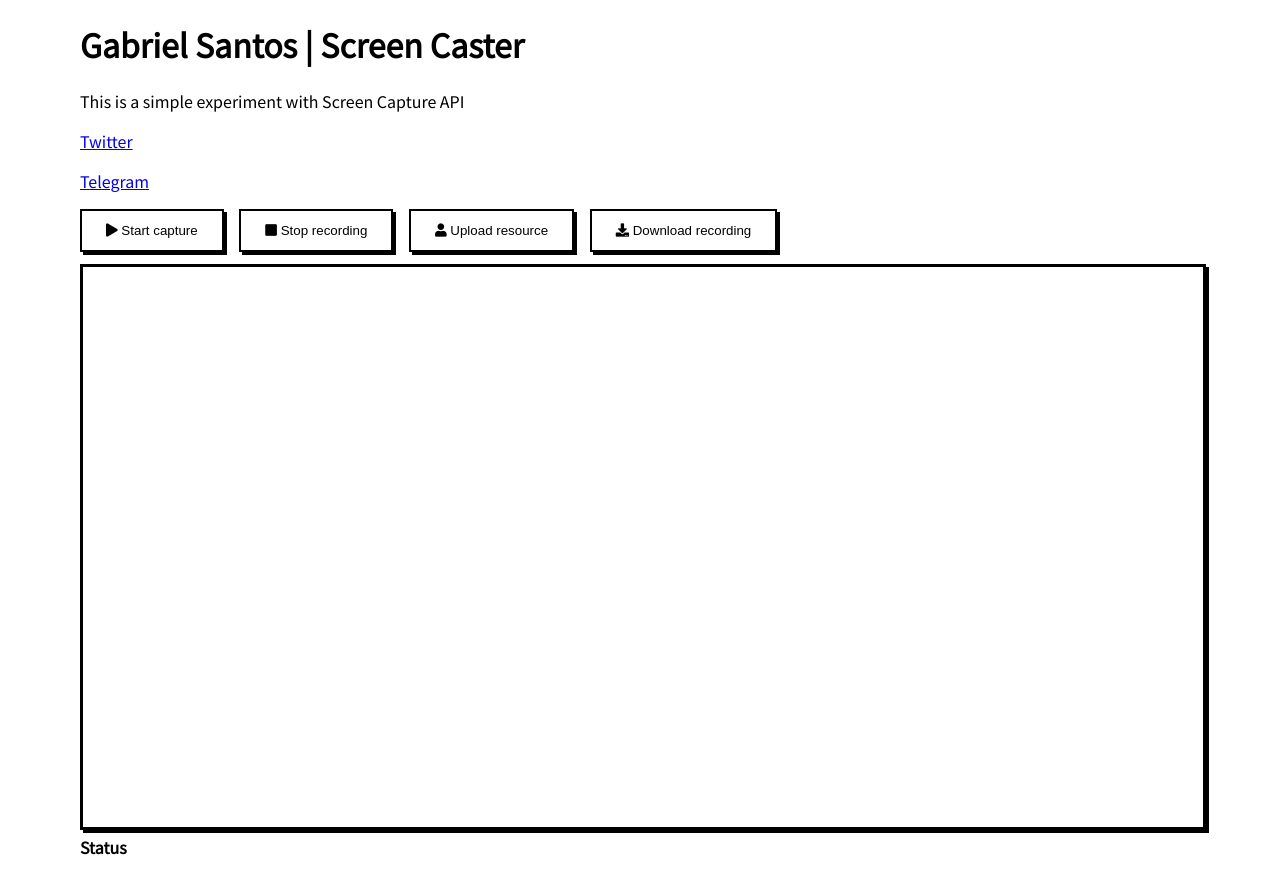
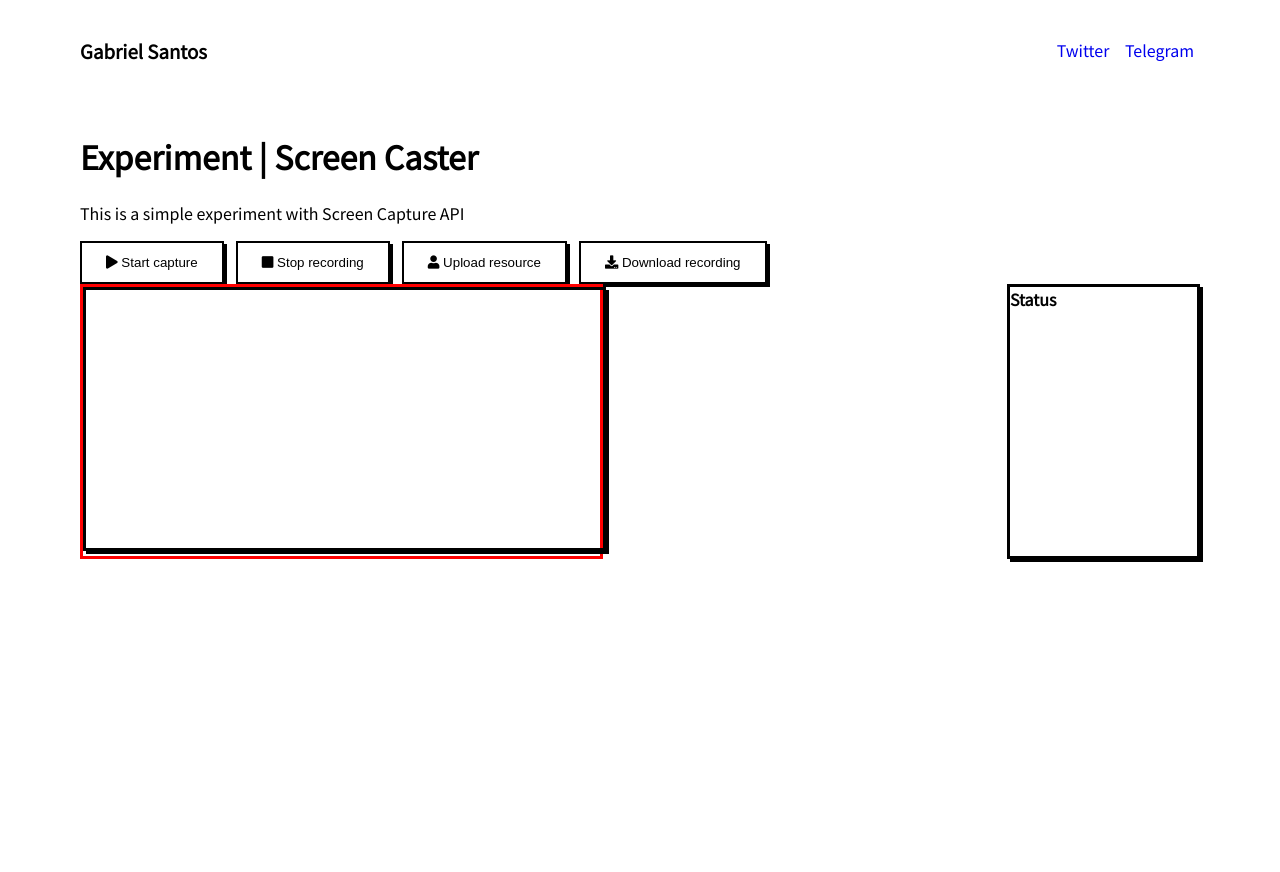
Before and after one commit to gabrieldocs/screen-caster, a plain HTML site: page index.html in a window 1280 px wide. After the commit the page ends 800 px from the top, so only its background shows below. Drawn offline with nearby package versions, Linux system fonts and the light colour scheme.

Commit message:
preparando estrutura do projeto

```diff
--- /dev/null
+++ b/dist/js/index.js
@@ -0,0 +1,103 @@
+// var user = document.getElementById("user")
+var video = document.getElementById("play")
+var videoElem = document.getElementById("video")
+var logElem = document.getElementById("log")
+var uploadElem = document.getElementById("uploadElem")
+var startElem = document.getElementById("start")
+var stopElem = document.getElementById("stop")
+var download = document.getElementById("download")
+let recorder, stream;
+let audioTrack, videoTrack;
+var user = false
+const gdmOptions = {
+    video: {
+        cursor: "always"
+    },
+    audio: {
+        echoCancellation: true,
+        noiseSuppression: true,
+        sampleRate: 44100
+    }
+}
+async function startCapture() {
+    logElem.innerHTML = "";
+    videoElem.classList.remove('hidden')
+    video.classList.add('hidden')
+    try {
+        navigator.mediaDevices.getDisplayMedia({video:true})
+            .then(displayStream =>{
+                [videoTrack] = displayStream.getVideoTracks()
+                navigator.mediaDevices.getUserMedia({audio: {
+                        echoCancellation: true,
+                        noiseSuppression: true,
+                        sampleRate: 44100
+                    }})
+                    .then(audioStream=>{
+                        [audioTrack] = audioStream.getAudioTracks()
+                        stream = new MediaStream([videoTrack, audioTrack])
+                        videoElem.srcObject = stream
+                        recorder = new MediaRecorder(stream)
+                        const chunks = []
+                        recorder.ondataavailable = e => {
+                            chunks.push(e.data)
+                        }
+                        recorder.onstop = e => {
+                            // console.log(chunks.length)
+                            videoElem.classList.add('hidden')
+                            video.classList.remove('hidden')
+                            const completed = new Blob(chunks, {type: chunks[0].type})
+                            video.src = URL.createObjectURL(completed)
+                            download.href = window.URL.createObjectURL(completed)
+                        }
+                        recorder.start()
+                        dumpOptionsInfo();
+                    })
+        })
+    } catch(err) {
+        console.error("Error: " + err);
+    }
+}
+
+function uploadVideoResource() {
+
+}
+
+function dumpOptionsInfo() {
+    const videoTrack = videoElem.srcObject.getVideoTracks()[0];
+
+    console.log = msg => logElem.innerHTML += `${msg}<br>`;
+    logElem.innerHTML = JSON.stringify(videoTrack.getSettings(), null, 2)
+    console.info("Track settings:");
+    console.info(JSON.stringify(videoTrack.getSettings(), null, 2));
+    console.info("Track constraints:");
+    console.info(JSON.stringify(videoTrack.getConstraints(), null, 2));
+}
+
+// function toggle(){
+//     if(user == false) {
+//         user = true
+//         videoElem.srcObject = navigator.mediaDevices.getUserMedia({video:true})
+//     }else {
+//         user = false
+//         videoElem.srcObject = stream
+//     }
+// }
+
+// toggleElem.addEventListener('click', toggle())
+function stopCapture(evt) {
+    console.log(evt)
+    let tracks = videoElem.srcObject.getTracks();
+    tracks.forEach(track => track.stop());
+    recorder.stop()
+    stream.getVideoTracks()[0].stop()
+    // videoElem.srcObject = null;
+}
+
+
+startElem.addEventListener("click", function(evt){
+    startCapture()
+}, false)
+
+stopElem.addEventListener("click", function(evt){
+    stopCapture()
+}, false)
--- a/index.html
+++ b/index.html
@@ -6,191 +6,40 @@
     <meta name="viewport" content="width=device-width, initial-scale=1.0">
     <title>Gabriel Santos | Screen Caster</title>
     <link rel="stylesheet" href="https://cdnjs.cloudflare.com/ajax/libs/font-awesome/5.15.3/css/all.min.css">
-
-    <style>
-        @import url("https://fonts.googleapis.com/css2?family=Noto+Sans+JP:wght@100;300;400&display=swap");
-        body {
-            font-family: 'Noto Sans JP', sans-serif;
-            margin: 0 10vh;
-            /* background-color: #212121;
-            color: white; */
-
-        }
-        button {
-            padding: 12px 24px;
-            border: solid 2px;
-            background-color: white;
-            box-shadow: 3px 3px;
-        }
-        button:hover {
-            cursor: pointer;
-        }
-        button  {
-            margin-right: 12px;
-        }
-        header {
-            margin-bottom: 12px;
-        }
-        main {
-            display: grid;
-            grid-template-columns: 6;
-            grid-template-rows: minmax(100px, auto);
-        }
-        main video {
-            border: solid rgb(0, 0, 0);
-            box-shadow: 3px 3px;
-
-        }
-        header, section {
-            grid-column-start: 1;
-            grid-column-end: 7;
-        }
-
-        .error {
-        color: red;
-        }
-
-        .warn {
-        color: orange;
-        }
-
-        .info {
-        color: darkgreen;
-        }
-        .hidden {
-            display: none;
-        }
-    </style>
+    <link rel="stylesheet" href="/dist/css/index.css">
 </head>
 <body>
-
+    <nav>
+        <h3>Gabriel Santos</h3>
+        <ul>
+            <li><a target="_blank" href="https://twitter.com/lucgbrl">Twitter</a></li>
+            <li><a target="_blank" href="http://t.me/lucgbrl">Telegram</a></li>
+        </ul>
+    </nav>
     <main>
         <header>
-            <h1>Gabriel Santos | Screen Caster </h1>
+            <h1>Experiment | Screen Caster </h1>
             <p>This is a simple experiment with Screen Capture API</p>
-            <p><a target="_blank" href="https://twitter.com/lucgbrl">Twitter</a></p>
-            <p><a target="_blank" href="http://t.me/lucgbrl">Telegram</a></p>
+            <!-- <p><a target="_blank" href="https://twitter.com/lucgbrl">Twitter</a></p>
+            <p><a target="_blank" href="http://t.me/lucgbrl">Telegram</a></p>          -->
+        </header>
+        <menu>
             <button id="start"> <i class="fa fa-play"></i> Start capture</button>
             <button id="stop"> <i class="fa fa-stop"></i> Stop recording</button>
             <button id="upload"> <i class="fa fa-user"></i> Upload resource</button>
             <a id="download"> <button><i class="fa fa-download"></i> Download recording</button></a>
-        </header>
+        </menu>
         <section>
             <!-- <video id="user" autoplay width="320" height="320"></video> -->
             <video id="video" autoplay width="100%" height="auto"></video>
             <video id="play" class="hidden" autoplay width="100%" height="auto"></video>
-            <div>
-                <strong>Status</strong>
-                <pre id="log"></pre>
-            </div>
         </section>
+        <div class="status">
+            <strong>Status</strong>
+            <pre id="log"></pre>
+        </div>
     </main>
 
-    <script src="https://cdnjs.cloudflare.com/ajax/libs/axios/0.21.1/axios.min.js" integrity="sha512-bZS47S7sPOxkjU/4Bt0zrhEtWx0y0CRkhEp8IckzK+ltifIIE9EMIMTuT/mEzoIMewUINruDBIR/jJnbguonqQ==" crossorigin="anonymous" referrerpolicy="no-referrer"></script>
-    <script>
-        // var user = document.getElementById("user")
-        var video = document.getElementById("play")
-        var videoElem = document.getElementById("video")
-        var logElem = document.getElementById("log")
-        var uploadElem = document.getElementById("uploadElem")
-        var startElem = document.getElementById("start")
-        var stopElem = document.getElementById("stop")
-        var download = document.getElementById("download")
-        let recorder, stream;
-        let audioTrack, videoTrack;
-        var user = false
-        const gdmOptions = {
-            video: {
-                cursor: "always"
-            },
-            audio: {
-                echoCancellation: true,
-                noiseSuppression: true,
-                sampleRate: 44100
-            }
-        }
-        async function startCapture() {
-            logElem.innerHTML = "";
-            videoElem.classList.remove('hidden')
-            video.classList.add('hidden')
-            try {
-                navigator.mediaDevices.getDisplayMedia({video:true})
-                    .then(displayStream =>{
-                        [videoTrack] = displayStream.getVideoTracks()
-                        navigator.mediaDevices.getUserMedia({audio: {
-                                echoCancellation: true,
-                                noiseSuppression: true,
-                                sampleRate: 44100
-                            }})
-                            .then(audioStream=>{
-                                [audioTrack] = audioStream.getAudioTracks()
-                                stream = new MediaStream([videoTrack, audioTrack])
-                                videoElem.srcObject = stream
-                                recorder = new MediaRecorder(stream)
-                                const chunks = []
-                                recorder.ondataavailable = e => {
-                                    chunks.push(e.data)
-                                }
-                                recorder.onstop = e => {
-                                    // console.log(chunks.length)
-                                    videoElem.classList.add('hidden')
-                                    video.classList.remove('hidden')
-                                    const completed = new Blob(chunks, {type: chunks[0].type})
-                                    video.src = URL.createObjectURL(completed)
-                                    download.href = window.URL.createObjectURL(completed)
-                                }
-                                recorder.start()
-                                dumpOptionsInfo();
-                            })
-                })
-            } catch(err) {
-                console.error("Error: " + err);
-            }
-        }
-
-        function uploadVideoResource() {
-
-        }
-
-        function dumpOptionsInfo() {
-            const videoTrack = videoElem.srcObject.getVideoTracks()[0];
-
-            console.log = msg => logElem.innerHTML += `${msg}<br>`;
-            logElem.innerHTML = JSON.stringify(videoTrack.getSettings(), null, 2)
-            console.info("Track settings:");
-            console.info(JSON.stringify(videoTrack.getSettings(), null, 2));
-            console.info("Track constraints:");
-            console.info(JSON.stringify(videoTrack.getConstraints(), null, 2));
-        }
-
-        // function toggle(){
-        //     if(user == false) {
-        //         user = true
-        //         videoElem.srcObject = navigator.mediaDevices.getUserMedia({video:true})
-        //     }else {
-        //         user = false
-        //         videoElem.srcObject = stream
-        //     }
-        // }
-
-        // toggleElem.addEventListener('click', toggle())
-        function stopCapture(evt) {
-            console.log(evt)
-            let tracks = videoElem.srcObject.getTracks();
-            tracks.forEach(track => track.stop());
-            recorder.stop()
-            stream.getVideoTracks()[0].stop()
-            // videoElem.srcObject = null;
-        }
-
-
-        startElem.addEventListener("click", function(evt){
-            startCapture()
-        }, false)
-
-        stopElem.addEventListener("click", function(evt){
-            stopCapture()
-        }, false)
-    </script>
+    <script src="/dist/js/index.js"></script>
 </body>
 </html>
--- /dev/null
+++ b/scss/index.scss
@@ -0,0 +1,3 @@
+@import "theme/typography";
+@import "theme/layout";
+@import "theme/buttons";
--- /dev/null
+++ b/scss/theme/_buttons.scss
@@ -0,0 +1,12 @@
+button {
+    padding: 12px 24px;
+    border: solid 2px;
+    background-color: white;
+    box-shadow: 3px 3px;
+}
+button:hover {
+    cursor: pointer;
+}
+button  {
+    margin-right: 12px;
+}
--- /dev/null
+++ b/scss/theme/_colors.scss
@@ -0,0 +1,11 @@
+.error {
+color: red;
+}
+
+.warn {
+color: orange;
+}
+
+.info {
+color: darkgreen;
+}
--- /dev/null
+++ b/scss/theme/_layout.scss
@@ -0,0 +1,76 @@
+body {
+    margin: 0 10vh;
+    display: grid;
+    grid-gap: 12px;
+    grid-template-columns: repeat(6, 1fr);
+    grid-template-rows: minmax(100px, auto);
+
+}
+nav {
+    grid-column-start: 1;
+    grid-column-end: 7;
+
+    display: flex;
+    align-items: center;
+    justify-content: space-between;
+    ul {
+        padding: 0;
+        li {
+            list-style: none;
+            display: inline-block;
+            a {
+                text-decoration: none;
+                padding: 6px;
+            }
+        }
+    }
+}
+header {
+    grid-column-start: 1;
+    grid-column-end: 7;
+}
+header, section {
+    grid-column-start: 1;
+    grid-column-end: 7;
+}
+
+main {
+    grid-column-start: 1;
+    grid-column-end: 7;
+
+    display: grid;
+    grid-template-columns: 6;
+    // grid-template-rows: minmax(100px, auto);
+
+    menu {
+        grid-column-start: 1;
+        grid-column-end: 7;
+
+        display: flex;
+        align-items: flex-start;
+        margin: 0;
+        padding: 0;
+    }
+    section {
+        grid-column-start: 1;
+        grid-column-end: 4;
+        border: solid red;
+
+        video {
+            overflow-x: hidden;
+            // margin-top: 24px;
+            border: solid rgb(0, 0, 0);
+            box-shadow: 3px 3px;
+        }
+    }
+    .status {
+        border: solid 3px;
+        box-shadow: 3px 3px;
+        grid-column-start: 5;
+        grid-column-end: 7;
+    }
+}
+
+.hidden {
+    display: none;
+}
--- /dev/null
+++ b/scss/theme/_typography.scss
@@ -0,0 +1,5 @@
+@import url("https://fonts.googleapis.com/css2?family=Noto+Sans+JP:wght@100;300;400&display=swap");
+
+body {
+    font-family: 'Noto Sans JP', sans-serif;
+}
```
Also changed, not shown: dist/css/index.css (added), 1 other file.
